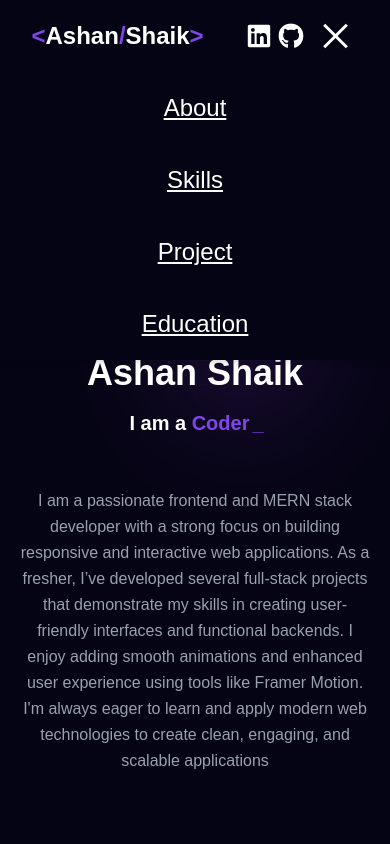
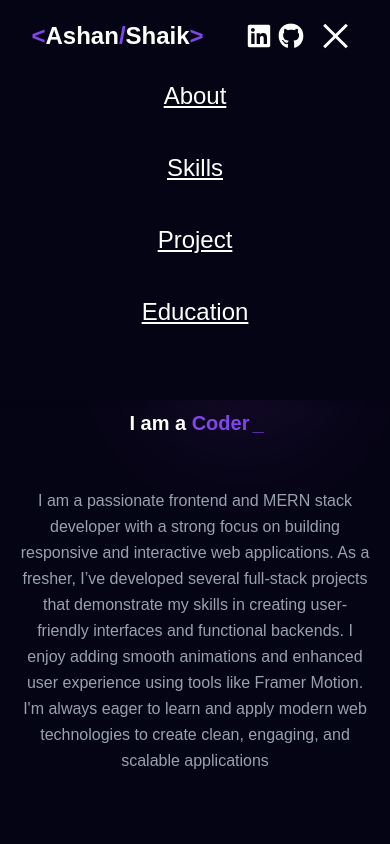
Before and after one commit to ashu1144/portfolio-website, a React (Vite) app: page / in a window 390 px wide. Both pictures are taken after a click on the button 334 px from the left and 36 px from the top of the page. Shown: the top 844 px of the page. Built offline with nearby package versions, Linux system fonts and the light colour scheme.

Commit message:
slide update

```diff
--- a/src/Components/Navbar.jsx
+++ b/src/Components/Navbar.jsx
@@ -50,7 +50,7 @@ export const Navbar = () => {
       }`}
     >
       <div className="flex items-center w-[90%] m-auto justify-between p-3  text-white ">
-        <div className="text-2xl font-semibold cursor-pointer">
+        <div className="text-2xl font-semibold cursor-pointer z-20">
           <span className="text-[#8245ec]">&lt;</span>
           <span className="text-white">Ashan</span>
           <span className="text-[#8245ec]">/</span>
@@ -83,7 +83,7 @@ export const Navbar = () => {
         </div>
 
         {/* mobile */}
-        <div className="md:hidden flex flex-row gap-3 justify-center items-center">
+        <div className="md:hidden flex flex-row gap-3 justify-center items-center z-20">
           <a href="http://www.linkedin.com/in/shaik-mohammad-ashan-b7a864322">
             <FaLinkedin className="scale-160  hover:opacity-50  transition-all duration-600 hover:rotate-360 mr-1 " />
           </a>
@@ -96,11 +96,11 @@ export const Navbar = () => {
       </div>
 
       <div
-        className={`transition-opacity duration-1000 ease-in-out absolute bg-[#050414] bg-opacity-50 backdrop-blur-md shadow-md w-full
+        className={`transition-all duration-1000 ease-in-out absolute top-0 bg-[#050414] bg-opacity-10 backdrop-blur-md shadow-md w-full pt-15 z-0
     ${
       isOpen
-        ? "opacity-100 pointer-events-auto"
-        : "opacity-0 pointer-events-none"
+        ? "h-100 opacity-100"
+        : "h-0 overflow-hidden opacity-0 "
     }`}
       >
         <div className="flex flex-col items-center text-white ">
```
